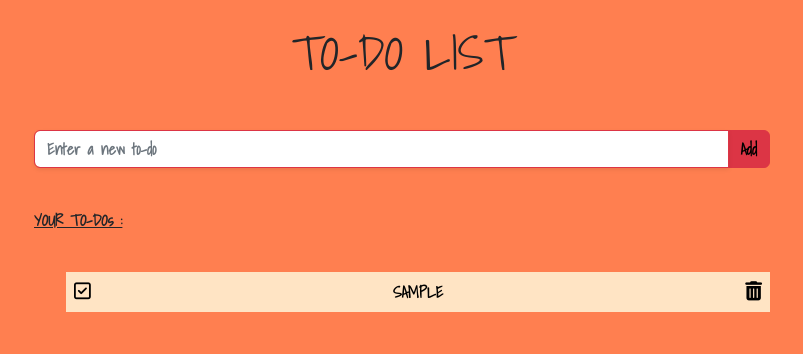
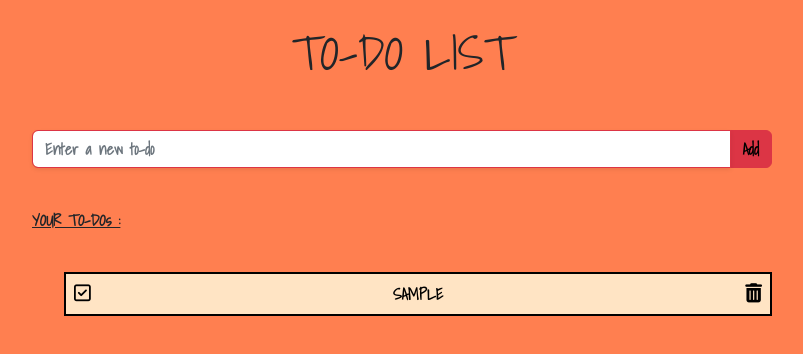
Before and after one commit to yildirimkadir/To-Do-Project, a plain HTML site: page index.html in a window 1280 px wide. Both pictures are taken after typing "Sample" into the empty fields and a click on the button "Add". Shown: the whole page, without its empty margins (238-1041 px from the left). Drawn offline with nearby package versions, Linux system fonts and the light colour scheme.

Commit message:
"Border Style  updated"

```diff
--- a/style.css
+++ b/style.css
@@ -17,12 +17,14 @@
 }
 .todolist {
     padding: 0.5rem;
+    border: 2px solid black;
     margin-bottom: 5px;
     list-style-type: none;
     display: flex;
     justify-content: space-between;
     color: black;
     background-color: bisque;
+
 }
 i {
     cursor: pointer;
@@ -32,3 +34,12 @@ i {
     color: black;
     font-weight: bold;
 }
+/*.liste {
+    display: flex;
+    justify-content: center;
+    align-items: center;
+    padding-top: 10px;
+    text-align: center;
+    border: 1px solid red;
+    background-color: yellowgreen;
+} */
```
